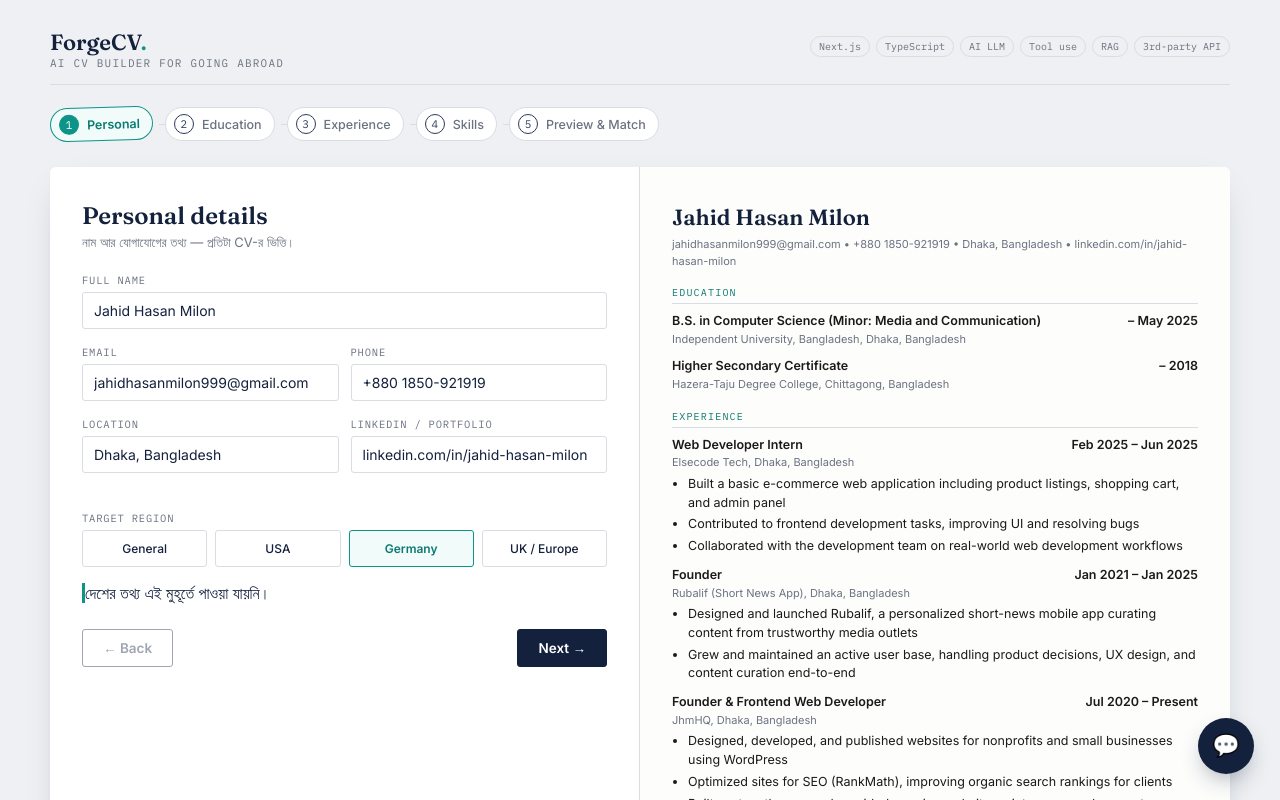
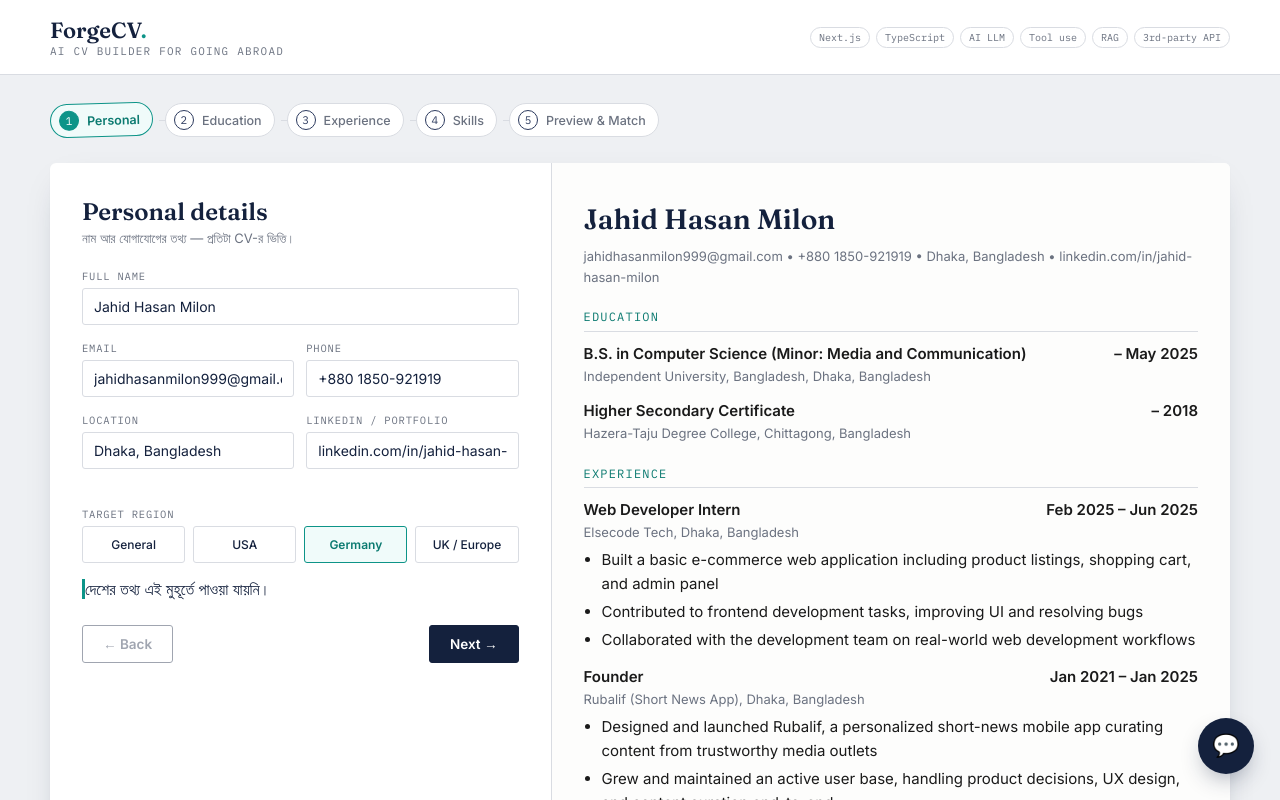
Before and after one commit to jahidhasanmilon/ForgeCV-AI_powered_CV_builder, a Next.js app: page / in a window 1280 px wide. Shown: the top 800 px of the page. Built offline with nearby package versions, Linux system fonts and the light colour scheme; no server answers.

Commit message:
Full-width sticky header, bigger CV preview, floating assistant widget

```diff
--- a/src/app/globals.css
+++ b/src/app/globals.css
@@ -25,13 +25,21 @@ body {
 
 .app { max-width: 1220px; margin: 0 auto; padding: 28px 20px 60px; }
 
+.site-header {
+  width: 100%;
+  background: var(--page);
+  border-bottom: 1px solid var(--border);
+  position: sticky;
+  top: 0;
+  z-index: 40;
+}
 .topbar {
+  max-width: 1220px;
+  margin: 0 auto;
   display: flex;
-  align-items: baseline;
+  align-items: center;
   justify-content: space-between;
-  margin-bottom: 22px;
-  padding-bottom: 14px;
-  border-bottom: 1px solid var(--border);
+  padding: 16px 20px;
 }
 .brand { font-family: "Fraunces", serif; font-size: 22px; font-weight: 600; }
 .brand span { color: var(--teal); }
@@ -78,7 +86,7 @@ body {
 .step-line { flex: 0 0 14px; height: 1px; background: var(--border); }
 
 .spread {
-  display: grid; grid-template-columns: 1fr 1fr; gap: 0;
+  display: grid; grid-template-columns: 0.85fr 1.15fr; gap: 0;
   background: var(--page); border-radius: 6px;
   box-shadow: 0 1px 2px rgba(20,33,61,.04), 0 12px 34px -18px rgba(20,33,61,.35);
   overflow: hidden; min-height: 560px;
@@ -179,19 +187,19 @@ h2.step-title { font-family: "Fraunces", serif; font-size: 24px; font-weight: 60
 .btn.secondary:hover { background: var(--paper); }
 .btn[disabled] { opacity: .4; cursor: not-allowed; }
 
-.doc { flex: 1; font-family: "Inter", sans-serif; font-size: 12.5px; line-height: 1.5; color: #1a1a1a; }
-.doc .doc-name { font-family: "Fraunces", serif; font-size: 22px; font-weight: 600; color: var(--ink); margin: 0 0 2px; }
-.doc .doc-contact { font-size: 11px; color: var(--muted); margin-bottom: 14px; }
+.doc { flex: 1; font-family: "Inter", sans-serif; font-size: 15px; line-height: 1.6; color: #1a1a1a; }
+.doc .doc-name { font-family: "Fraunces", serif; font-size: 28px; font-weight: 600; color: var(--ink); margin: 0 0 4px; }
+.doc .doc-contact { font-size: 13px; color: var(--muted); margin-bottom: 18px; }
 .doc .doc-section-title {
-  font-family: "IBM Plex Mono", monospace; font-size: 10px; letter-spacing: 1.2px; text-transform: uppercase;
-  color: var(--teal-dark); border-bottom: 1px solid var(--border); padding-bottom: 3px; margin: 16px 0 8px;
+  font-family: "IBM Plex Mono", monospace; font-size: 12px; letter-spacing: 1.2px; text-transform: uppercase;
+  color: var(--teal-dark); border-bottom: 1px solid var(--border); padding-bottom: 4px; margin: 20px 0 10px;
 }
-.doc .entry { margin-bottom: 10px; }
-.doc .entry-head { display: flex; justify-content: space-between; font-weight: 600; font-size: 12.5px; gap: 8px; }
-.doc .entry-sub { font-size: 11px; color: var(--muted); margin-bottom: 3px; }
-.doc ul { margin: 4px 0 0 16px; padding: 0; }
-.doc li { margin-bottom: 3px; }
-.doc-empty { color: var(--muted); font-size: 12.5px; font-style: italic; }
+.doc .entry { margin-bottom: 13px; }
+.doc .entry-head { display: flex; justify-content: space-between; font-weight: 600; font-size: 15px; gap: 8px; }
+.doc .entry-sub { font-size: 13px; color: var(--muted); margin-bottom: 4px; }
+.doc ul { margin: 5px 0 0 18px; padding: 0; }
+.doc li { margin-bottom: 4px; }
+.doc-empty { color: var(--muted); font-size: 15px; font-style: italic; }
 .mrz {
   margin-top: auto; padding-top: 14px; border-top: 1px dashed var(--border);
   font-family: "IBM Plex Mono", monospace; font-size: 9px; letter-spacing: 1.4px; color: #b8bec8; word-break: break-all;
--- a/src/app/page.tsx
+++ b/src/app/page.tsx
@@ -18,7 +18,8 @@ function Builder() {
   const { data } = useCv();
 
   return (
-    <div className="app">
+    <>
+      <header className="site-header">
         <div className="topbar">
           <div>
             <div className="brand">
@@ -35,7 +36,9 @@ function Builder() {
             <span className="badge">3rd-party API</span>
           </div>
         </div>
+      </header>
 
+      <div className="app">
         <StepTracker step={step} onSelect={setStep} />
 
         <div className="spread">
@@ -89,6 +92,7 @@ function Builder() {
 
         <div id="printArea" style={{ display: "none" }} />
       </div>
+    </>
   );
 }
 
```
Lines whose indentation alone changed are shown as unchanged.
